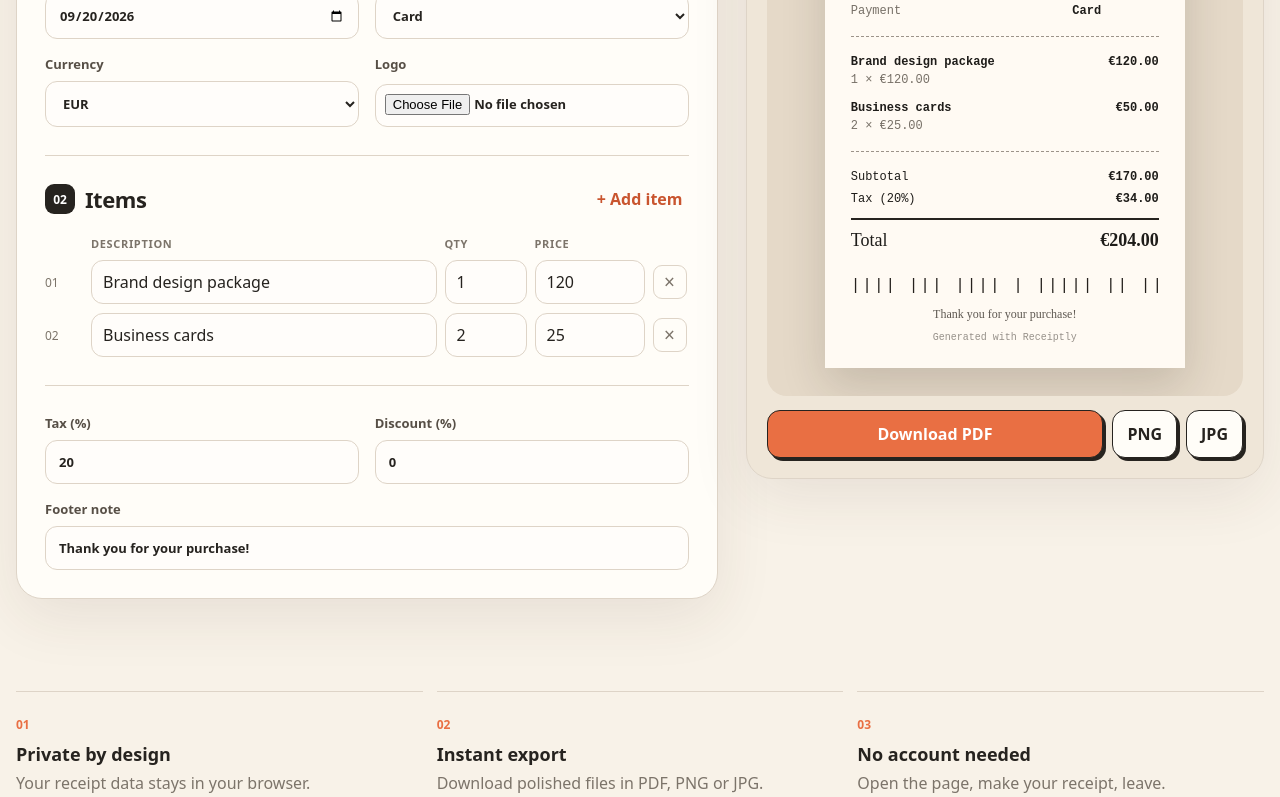
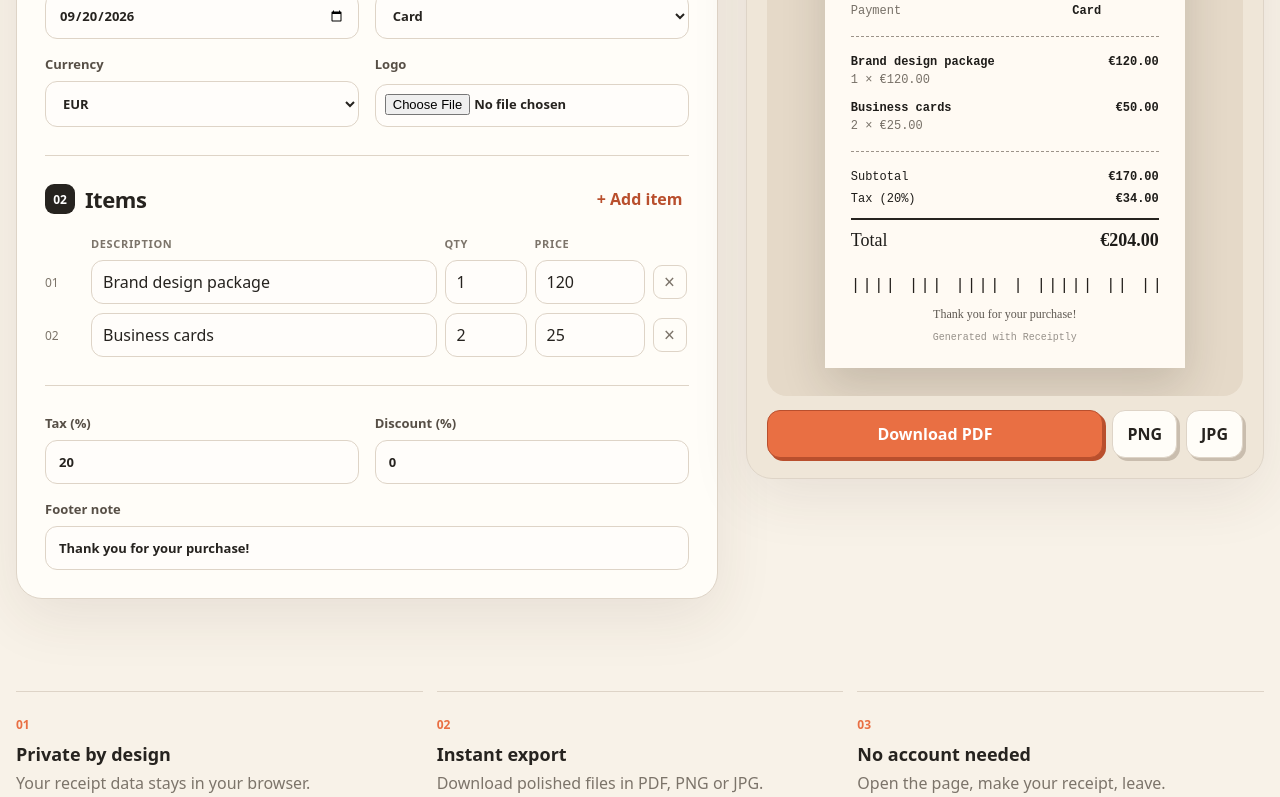
Before and after one commit to ennouaimi/invoicr, a Next.js app: page / in a window 1280 px wide. Shown: the part 872-1669 px from the top of the page. Built offline with nearby package versions, Linux system fonts and the light colour scheme; a web font is replaced by a local one.

Commit message:
style: use tonal shadows for receipt actions

```diff
--- a/app/globals.css
+++ b/app/globals.css
@@ -8,7 +8,7 @@
   --muted: #7c746a;
   --border: #ded4c7;
   --accent: #e96f43;
-  --accent-dark: #c9552f;
+  --accent-dark: #b94f2d;
   --accent-soft: #ffe0d2;
   --shadow: 0 18px 60px rgba(66, 48, 32, .09);
 }
@@ -82,10 +82,12 @@ textarea { resize: vertical; }
 .receipt-footer small { opacity: .65; }
 .barcode { letter-spacing: 2px; font-size: 16px; color: #25211d; white-space: nowrap; overflow: hidden; }
 .export-row { display: grid; grid-template-columns: 1fr auto auto; gap: 9px; margin-top: 14px; }
-.primary-button, .square-button { border: 1.5px solid var(--ink); min-height: 48px; border-radius: 13px; font-weight: 800; cursor: pointer; box-shadow: 3px 3px 0 var(--ink); }
-.primary-button { background: var(--accent); color: white; }
-.square-button { background: var(--surface); color: var(--ink); padding: 0 14px; }
-.primary-button:hover, .square-button:hover, .ghost-button:hover { transform: translate(-1px,-1px); box-shadow: 4px 4px 0 var(--ink); }
+.primary-button, .square-button { min-height: 48px; border-radius: 13px; font-weight: 800; cursor: pointer; }
+.primary-button { background: var(--accent); color: white; border: 1.5px solid var(--accent-dark); box-shadow: 3px 3px 0 var(--accent-dark); }
+.square-button { background: var(--surface); color: var(--ink); padding: 0 14px; border: 1.5px solid var(--border); box-shadow: 3px 3px 0 #c9bdae; }
+.primary-button:hover { transform: translate(-1px,-1px); box-shadow: 4px 4px 0 var(--accent-dark); }
+.square-button:hover { transform: translate(-1px,-1px); box-shadow: 4px 4px 0 #c9bdae; }
+.ghost-button:hover { transform: translate(-1px,-1px); box-shadow: 4px 4px 0 var(--ink); }
 .value-strip { display: grid; grid-template-columns: repeat(3, 1fr); gap: 14px; padding: 28px 0 72px; }
 .value-strip > div { border-top: 1px solid var(--border); padding-top: 20px; }
 .value-strip span { color: var(--accent); font-weight: 800; font-size: 12px; }
```
